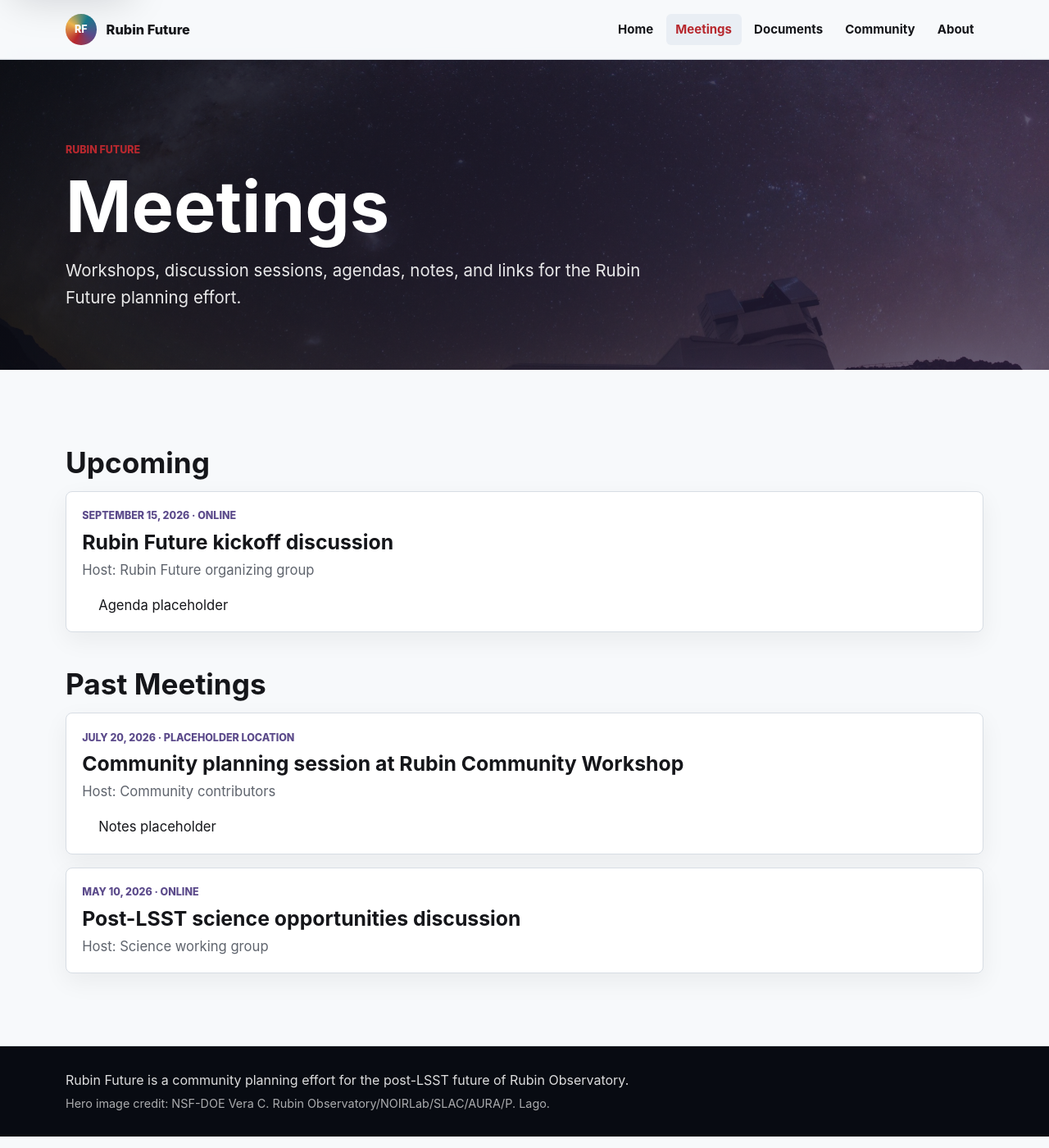
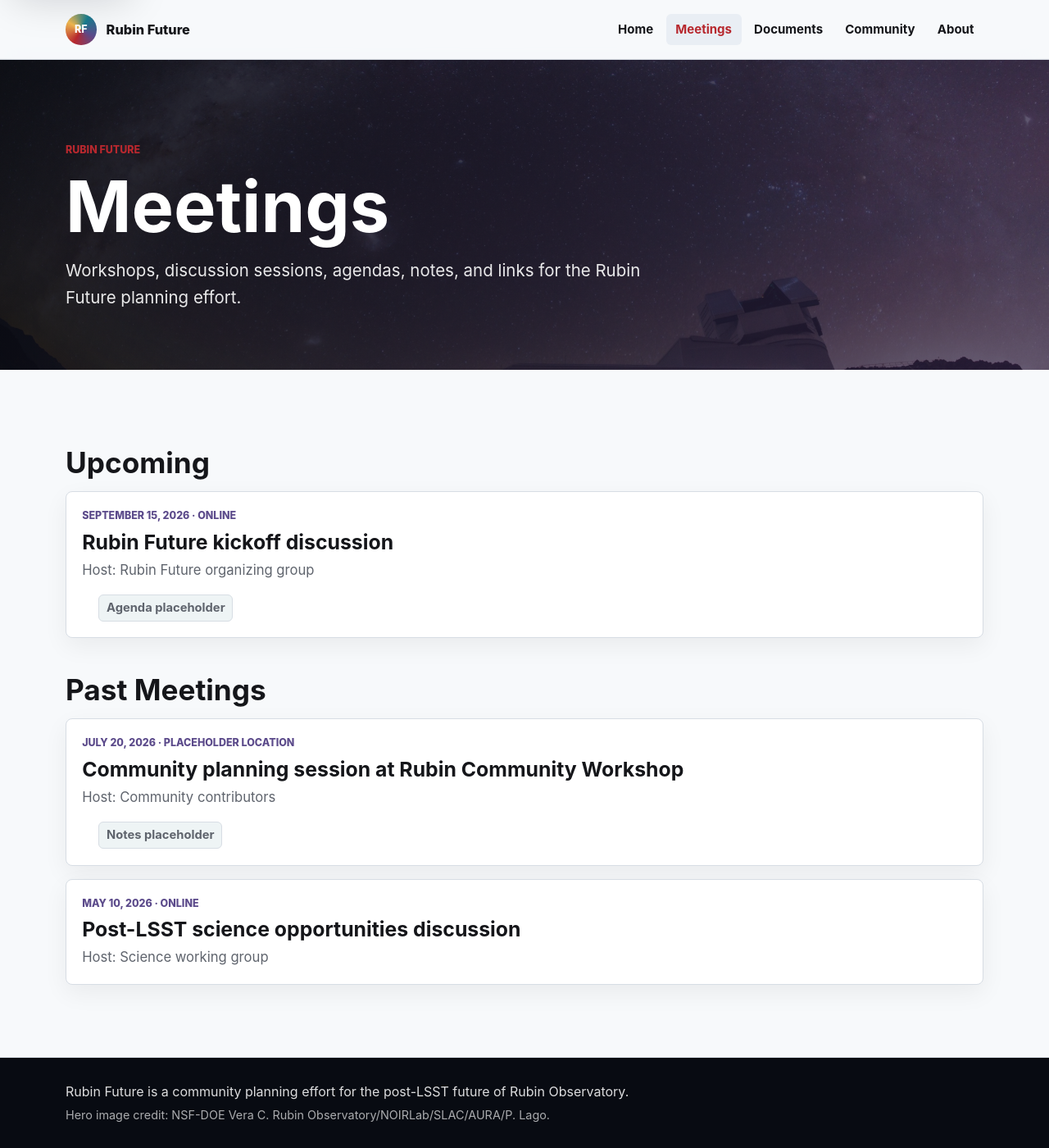
Before and after one commit to jfcrenshaw/rubin-future, a Jekyll site: the page built from meetings.md, in a window 1280 px wide and 1400 px high, scrolled down 2 px. Shown: the whole window at 82% size. Built offline with Jekyll 4.4.1, drawn with Linux system fonts in a browser that asks for light colours.

Commit message:
Reducing duplication of link handling

```diff
--- /dev/null
+++ b/_includes/link-target.html
@@ -0,0 +1,10 @@
+{%- assign raw_url = include.url | default: "" | strip -%}
+{%- assign first_char = raw_url | slice: 0, 1 -%}
+{%- assign first_four = raw_url | slice: 0, 4 -%}
+{%- assign first_seven = raw_url | slice: 0, 7 -%}
+{%- if raw_url == "" -%}
+{%- elsif raw_url == "#" or first_char == "#" or raw_url contains "://" or first_seven == "mailto:" or first_four == "tel:" -%}
+{{- raw_url -}}
+{%- else -%}
+{{- raw_url | relative_url -}}
+{%- endif -%}
--- a/_layouts/default.html
+++ b/_layouts/default.html
@@ -1,36 +1,24 @@
 <!doctype html>
-{% assign relative_root = "" %}
-{% assign url_segments = page.url | split: "/" %}
-{% for segment in url_segments %}
-  {% if segment != "" %}
-    {% assign relative_root = relative_root | append: "../" %}
-  {% endif %}
-{% endfor %}
-{% if relative_root == "" %}
-  {% assign relative_root = "./" %}
-{% endif %}
 <html lang="en">
   <head>
     <meta charset="utf-8">
     <meta name="viewport" content="width=device-width, initial-scale=1">
     <title>{% if page.title %}{{ page.title }} | {% endif %}{{ site.title }}</title>
     <meta name="description" content="{{ page.description | default: site.description | escape }}">
-    <link rel="stylesheet" href="{{ relative_root }}assets/css/main.css">
+    <link rel="stylesheet" href="{% include link-target.html url='/assets/css/main.css' %}">
   </head>
   <body>
     <a class="skip-link" href="#main">Skip to content</a>
     <header class="site-header">
       <nav class="site-nav" aria-label="Primary navigation">
-        <a class="brand" href="{{ relative_root }}">
+        <a class="brand" href="{% include link-target.html url='/' %}">
           <span class="brand-mark" aria-hidden="true">RF</span>
           <span class="brand-text">Rubin Future</span>
         </a>
         <ul class="nav-list">
           {% for item in site.navigation %}
-            {% assign item_path = item.url | remove_first: "/" %}
-            {% assign item_url = relative_root | append: item_path %}
             <li>
-              <a href="{{ item_url }}" {% if page.url == item.url %}aria-current="page"{% endif %}>{{ item.title }}</a>
+              <a href="{% include link-target.html url=item.url %}" {% if page.url == item.url %}aria-current="page"{% endif %}>{{ item.title }}</a>
             </li>
           {% endfor %}
         </ul>
--- a/assets/css/main.css
+++ b/assets/css/main.css
@@ -379,7 +379,8 @@ h3 {
   list-style: none;
 }
 
-.inline-links a {
+.inline-links a,
+.inline-links span {
   display: inline-flex;
   align-items: center;
   min-height: 2rem;
@@ -389,7 +390,14 @@ h3 {
   background: #eef4f5;
   font-size: 0.92rem;
   font-weight: 700;
+}
+
+.inline-links a {
   text-decoration: none;
+}
+
+.inline-links span {
+  color: var(--muted);
 }
 
 .site-footer {
--- a/meetings.md
+++ b/meetings.md
@@ -6,13 +6,6 @@ lede: Workshops, discussion sessions, agendas, notes, and links for the Rubin Fu
 {% assign meetings_by_date = site.data.meetings | sort: "date" %}
 {% assign upcoming_meetings = meetings_by_date | where: "status", "upcoming" %}
 {% assign past_meetings = meetings_by_date | where: "status", "past" | reverse %}
-{% assign relative_root = "" %}
-{% assign url_segments = page.url | split: "/" %}
-{% for segment in url_segments %}
-  {% if segment != "" %}
-    {% assign relative_root = relative_root | append: "../" %}
-  {% endif %}
-{% endfor %}
 
 ## Upcoming
 
@@ -23,13 +16,7 @@ lede: Workshops, discussion sessions, agendas, notes, and links for the Rubin Fu
       <div>
         <p class="item-meta">{{ meeting.date | date: "%B %-d, %Y" }}{% if meeting.location %} &middot; {{ meeting.location }}{% endif %}</p>
         {% if meeting.url and meeting.url != "#" %}
-          {% if meeting.url contains "://" or meeting.url contains "mailto:" %}
-            {% assign meeting_url = meeting.url %}
-          {% else %}
-            {% assign meeting_path = meeting.url | remove_first: "/" %}
-            {% assign meeting_url = relative_root | append: meeting_path %}
-          {% endif %}
-          <h2><a href="{{ meeting_url }}">{{ meeting.title }}</a></h2>
+          <h2><a href="{% include link-target.html url=meeting.url %}">{{ meeting.title }}</a></h2>
         {% else %}
           <h2>{{ meeting.title }}</h2>
         {% endif %}
@@ -39,13 +26,7 @@ lede: Workshops, discussion sessions, agendas, notes, and links for the Rubin Fu
         <ul class="inline-links" aria-label="Meeting materials">
           {% for material in meeting.materials %}
             {% if material.url and material.url != "#" %}
-              {% if material.url contains "://" or material.url contains "mailto:" %}
-                {% assign material_url = material.url %}
-              {% else %}
-                {% assign material_path = material.url | remove_first: "/" %}
-                {% assign material_url = relative_root | append: material_path %}
-              {% endif %}
-              <li><a href="{{ material_url }}">{{ material.title }}</a></li>
+              <li><a href="{% include link-target.html url=material.url %}">{{ material.title }}</a></li>
             {% else %}
               <li><span>{{ material.title }}</span></li>
             {% endif %}
@@ -67,13 +48,7 @@ No upcoming meetings are listed yet.
       <div>
         <p class="item-meta">{{ meeting.date | date: "%B %-d, %Y" }}{% if meeting.location %} &middot; {{ meeting.location }}{% endif %}</p>
         {% if meeting.url and meeting.url != "#" %}
-          {% if meeting.url contains "://" or meeting.url contains "mailto:" %}
-            {% assign meeting_url = meeting.url %}
-          {% else %}
-            {% assign meeting_path = meeting.url | remove_first: "/" %}
-            {% assign meeting_url = relative_root | append: meeting_path %}
-          {% endif %}
-          <h2><a href="{{ meeting_url }}">{{ meeting.title }}</a></h2>
+          <h2><a href="{% include link-target.html url=meeting.url %}">{{ meeting.title }}</a></h2>
         {% else %}
           <h2>{{ meeting.title }}</h2>
         {% endif %}
@@ -83,13 +58,7 @@ No upcoming meetings are listed yet.
         <ul class="inline-links" aria-label="Meeting materials">
           {% for material in meeting.materials %}
             {% if material.url and material.url != "#" %}
-              {% if material.url contains "://" or material.url contains "mailto:" %}
-                {% assign material_url = material.url %}
-              {% else %}
-                {% assign material_path = material.url | remove_first: "/" %}
-                {% assign material_url = relative_root | append: material_path %}
-              {% endif %}
-              <li><a href="{{ material_url }}">{{ material.title }}</a></li>
+              <li><a href="{% include link-target.html url=material.url %}">{{ material.title }}</a></li>
             {% else %}
               <li><span>{{ material.title }}</span></li>
             {% endif %}
```
Also changed, not shown: _layouts/home.html (+6 -6 lines), documents.md (+1 -14 lines), README.md.
